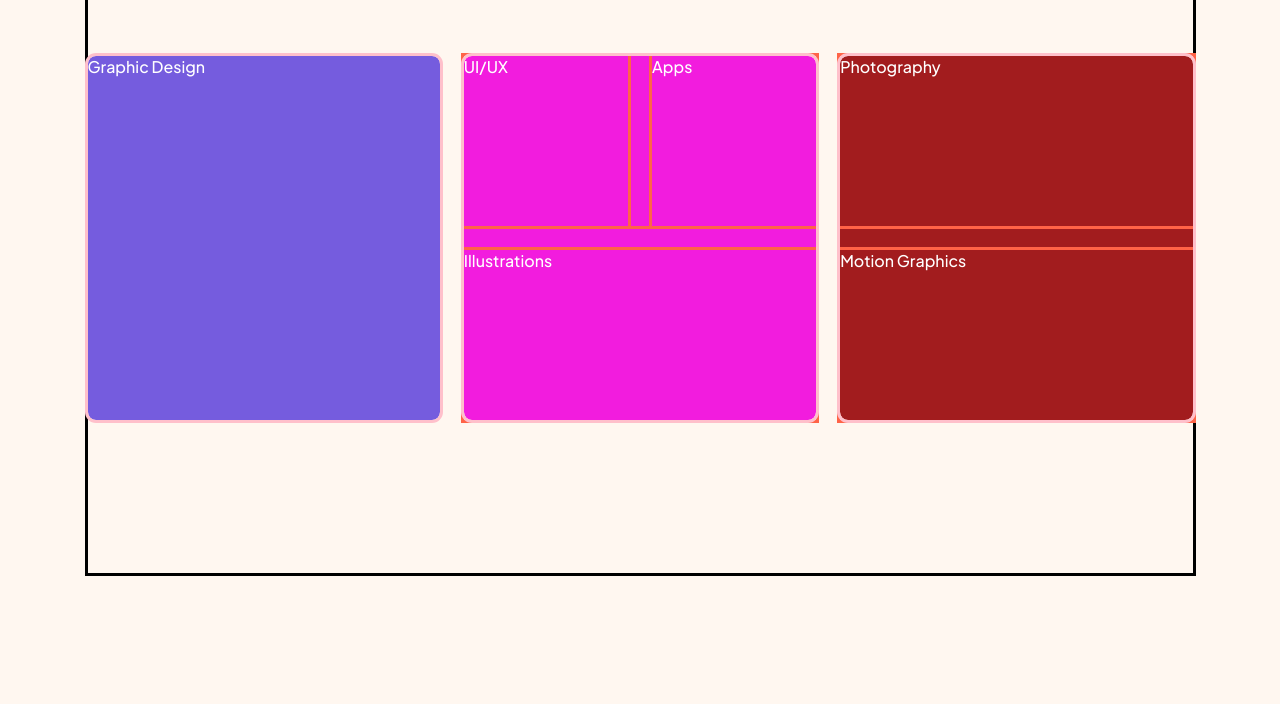
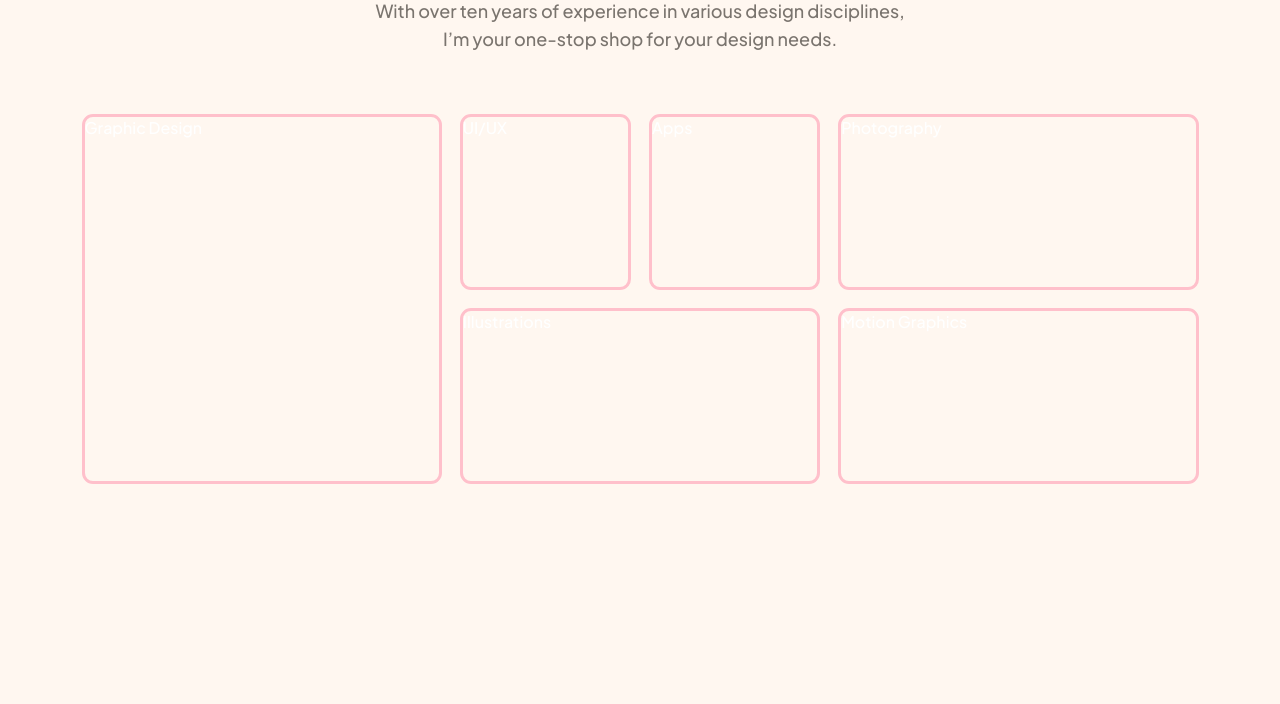
Before and after one commit to OladokunLT/simple-page-design-portfolio, a plain HTML site: page index.html in a window 1280 px wide. Shown: the part 224-928 px from the top of the page. Before the commit the page ends 800 px from the top, so only its background shows below. Drawn offline with Linux system fonts and the light colour scheme.

Commit message:
Grid section refactor

```diff
--- a/index.html
+++ b/index.html
@@ -8,7 +8,7 @@
   </head>
   <body>
     <div class="wrapper">
-      <nav class="nav-bar debug">
+      <nav class="nav-bar">
         <img src="./image/logo.png" alt="" />
         <button class="btn-consultation btn-black">Free Consultation</button>
       </nav>
@@ -23,14 +23,18 @@
         <div class="grid-box outer-boxes outer-box-1">Graphic Design</div>
         <div class="grid-box outer-boxes outer-box-2">
           <div class="grid-box inner-row-1">
-            <div class="grid-box inner-top-right">UI/UX</div>
-            <div class="grid-box inner-top-left">Apps</div>
+            <div class="grid-box inner-boxes inner-top-right">UI/UX</div>
+            <div class="grid-box inner-boxes inner-top-left">Apps</div>
           </div>
-          <div class="grid-box inner-row-2">Illustrations</div>
+          <div class="grid-box inner-boxes inner-row-2">Illustrations</div>
         </div>
         <div class="grid-box outer-boxes outer-box-3">
-          <div class="grid-box inner-row-1 md-col-1">Photography</div>
-          <div class="grid-box inner-row-2 md-col-2">Motion Graphics</div>
+          <div class="grid-box inner-boxes inner-row-1 md-col-1">
+            Photography
+          </div>
+          <div class="grid-box inner-boxes inner-row-2 md-col-2">
+            Motion Graphics
+          </div>
         </div>
       </section>
     </div>
--- a/style.css
+++ b/style.css
@@ -21,8 +21,9 @@ body {
 }
 .wrapper {
   margin-inline: auto;
+  margin-block: 4rem;
   max-width: 21.4375rem;
-  border: solid brown;
+  /* border: solid brown; */
   min-height: 100vh;
 }
 .nav-bar {
@@ -80,22 +81,22 @@ header p {
   /* justify-content: center; */
 }
 .grid-box {
-  outline: solid tomato;
+  /* outline: solid tomato; */
 }
 .outer-boxes {
   /* max-width: 22.125rem; */
   height: 22.75rem;
   /* flex-shrink: 0; */
   border-radius: 0.5rem;
-  outline: solid pink;
   /* background: var(--1---Galactic-Blue, #755cde); */
 }
 
 .outer-box-1 {
-  background: var(--1---Galactic-Blue, #755cde);
+  outline: solid pink;
+  /* background: var(--1---Galactic-Blue, #755cde); */
 }
 .outer-box-2 {
-  background: #f21cde;
+  /* background: #f21cde; */
   display: grid;
   grid-template-rows: 1fr 1fr;
   gap: 1.5rem;
@@ -107,17 +108,22 @@ header p {
 }
 
 .outer-box-3 {
-  background: #a21c1e;
+  /* background: #a21c1e; */
   display: grid;
   gap: 1.5rem;
   grid-template-rows: 1fr 1fr;
 }
 
+.inner-boxes {
+  outline: solid pink;
+  border-radius: 0.5rem;
+}
+
 /* Tablet style */
-@media (min-width: 640px) {
+@media (min-width: 768px) {
   .wrapper {
     max-width: 43.1rem;
-    border: solid purple;
+    /* border: solid purple; */
   }
   .nav-bar {
     height: 4rem;
@@ -147,14 +153,13 @@ header p {
   .grid-wrapper {
     display: grid;
     grid-template-columns: 1fr 1fr;
+    grid-template-rows: repeat(2, 1fr);
   }
   .outer-box-3 {
     /* grid-template-columns: 1fr; */
-    grid-template-rows: 1fr 1fr;
+    grid-template-columns: 1fr 1fr;
+    grid-column: 1 / 3;
   }
-}
-
-@media (min-width: 768px) {
 }
 
 @media (min-width: 1024px) {
@@ -163,10 +168,18 @@ header p {
 @media (min-width: 1280px) {
   .wrapper {
     max-width: 69.4375rem;
-    border: solid black;
+    /* border: solid black; */
   }
   .grid-wrapper {
+    display: grid;
     grid-template-columns: 1fr 1fr 1fr;
+    grid-template-rows: auto;
+  }
+  .outer-box-3 {
+    display: grid;
+    grid-template-rows: 1fr 1fr;
+    grid-template-columns: auto;
+    grid-column: auto;
   }
 }
 
```
